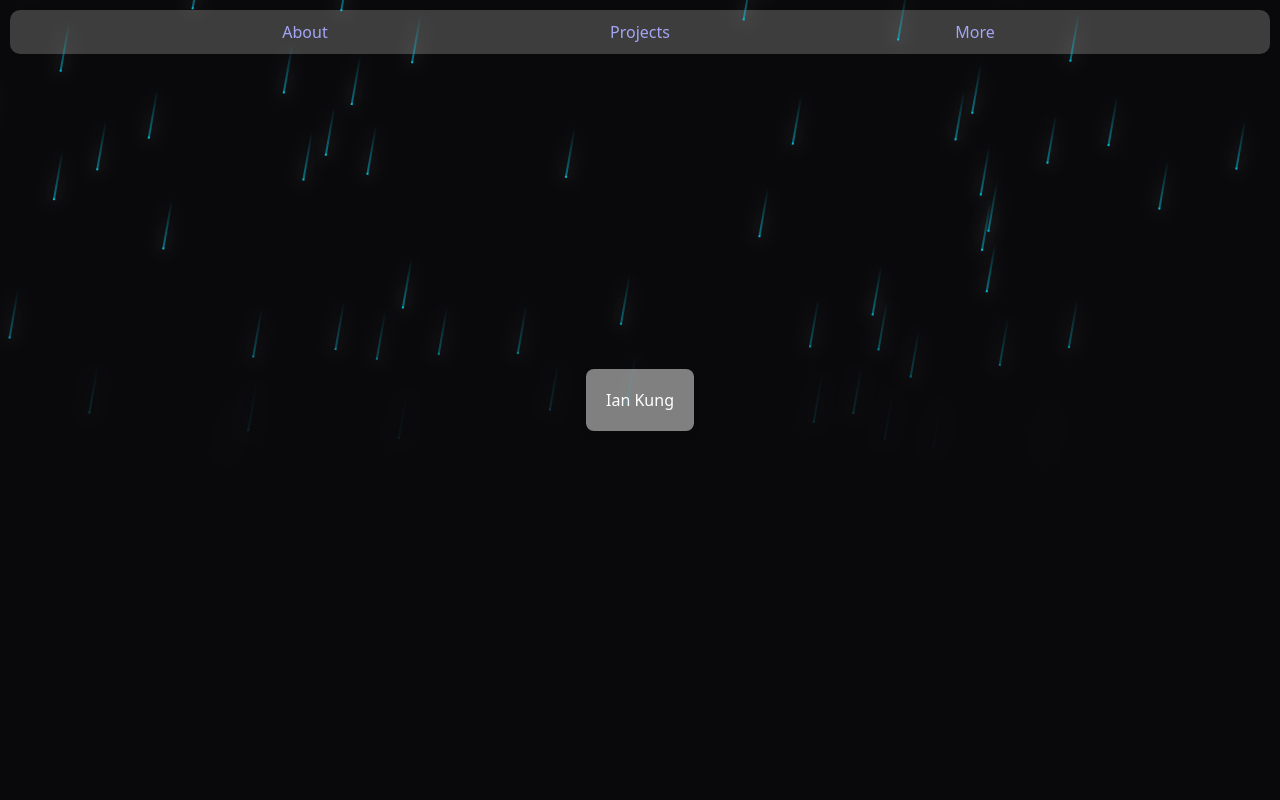
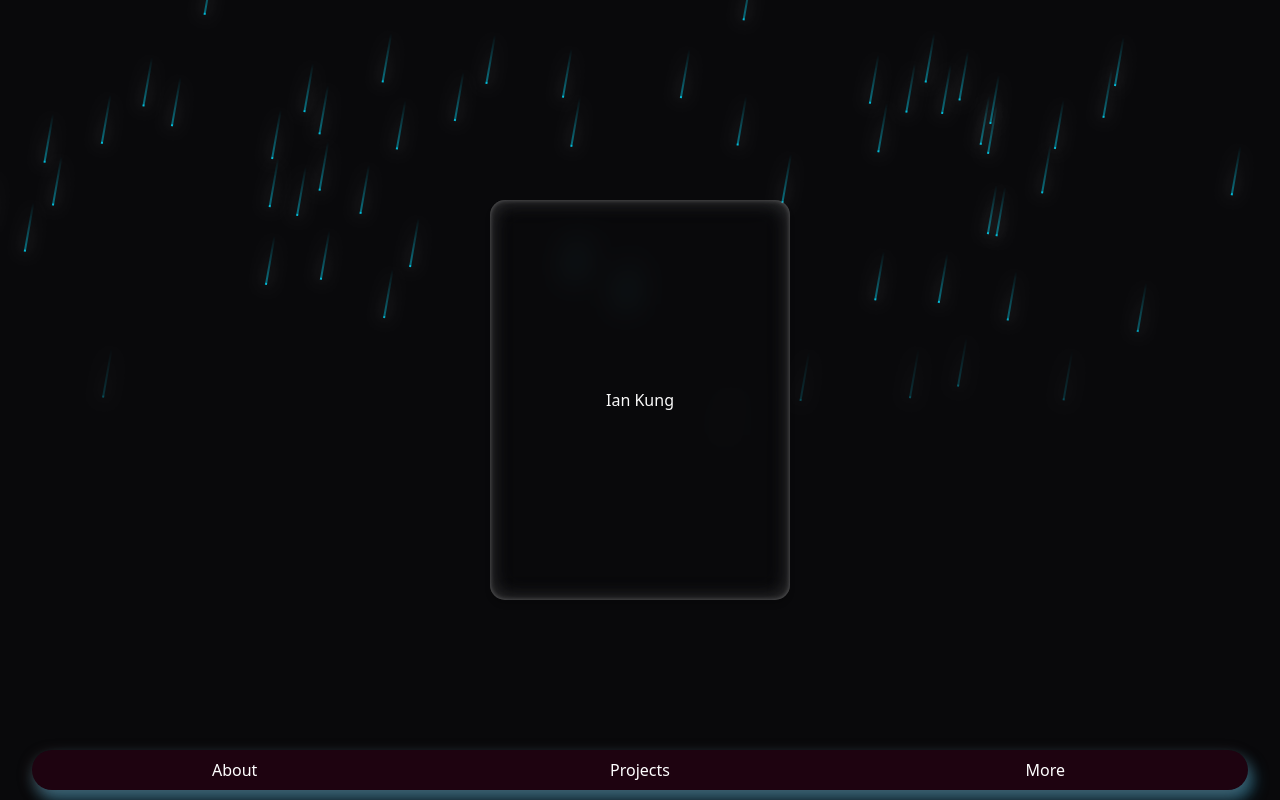
Before and after one commit to IanKingKung/Personal_Website, a React (Vite) app: page /Personal_Website/ in a window 1280 px wide. Built offline with nearby package versions, Linux system fonts and the light colour scheme.

Commit message:
Create Cards and Change Navbar UI Look

```diff
--- /dev/null
+++ b/src/components/components_css/card.css
@@ -0,0 +1,15 @@
+/* From Uiverse.io by MijailVillegas */
+.card {
+width: 300px;
+height: 400px;
+  border-radius: 15px;
+  display: flex;
+  flex-direction: column;
+  align-content: center;
+  justify-content: center;
+  gap: 1rem;
+  backdrop-filter: blur(15px);
+  box-shadow: inset 0 0 20px rgba(255, 255, 255, 0.192),
+    inset 0 0 5px rgba(255, 255, 255, 0.274), 0 5px 5px rgba(0, 0, 0, 0.164);
+  transition: 0.5s;
+}
--- /dev/null
+++ b/src/components/ui/card.tsx
@@ -0,0 +1,11 @@
+import React from "react";
+import '../components_css/card.css'
+function Card() {
+  return (
+    <>
+        <div className="card">Ian Kung</div>
+    </>
+  );
+}
+
+export default Card;
--- a/src/components/ui/meteors.tsx
+++ b/src/components/ui/meteors.tsx
@@ -17,7 +17,7 @@ export const Meteors = ({
   minDelay = 0.2,
   maxDelay = 1.2,
   minDuration = 1,
-  maxDuration = 10,
+  maxDuration = 30,
   angle = 220,
   className,
 }: MeteorsProps) => {
--- a/src/navbar.tsx
+++ b/src/navbar.tsx
@@ -6,10 +6,16 @@ function Navbar() {
 
     return (
         <>
-            <div className='navbar-container'>
-                <Link className= "nav-link" to="/about">About</Link>
-                <Link className= "nav-link" to="/projects">Projects</Link>
-                <Link className= "nav-link" to="/more">More</Link>
+            <div className="button-container">
+                <button className="button">
+                    <Link className= "nav-link" to="/about">About</Link>
+                </button>
+                <button className="button">
+                    <Link className= "nav-link" to="/projects">Projects</Link>
+                </button>
+                <button className="button">
+                    <Link className= "nav-link" to="/more">More</Link>
+                </button>
             </div>
         </>
     )
--- a/src/pages/about.tsx
+++ b/src/pages/about.tsx
@@ -1,13 +1,14 @@
 import '../pages_css/about.css'
 import { Meteors } from "@/components/ui/meteors.tsx";
+import Card from '../components/ui/card.tsx';
 
 function About() {
     return (
         <>
             <div>
                 <Meteors number={60}/>
+                <Card></Card>
             </div>
-            <text className="my-card" style={{color:"white"}}>Ian Kung</text>
         </>
     )
 }
--- a/src/pages_css/navbar.css
+++ b/src/pages_css/navbar.css
@@ -1,21 +1,54 @@
 @import "tailwindcss";
-.navbar-container {
-  position: fixed;
-  top: 10px;
-  left: 10px;
-  right: 10px;
-  margin: 0;        /* remove margin-top */
-  display: grid;
-  grid-template-columns: 1fr auto 1fr;
-  background-color: #3d3d3d;
-  /* width: 100%; */
-  border-color: white;
-  border-radius: 10px;
+
+.nav-link {
+  color: white;      /* text color */
+  font-size: 16px;   /* text size */
+  text-decoration: none;
+  font-weight: 500;
 }
 
-.nav-link {
-    padding: 10px;
-    margin: 0;
-    text-decoration: blink;
-    color: #A4A5F5;
+.nav-link:hover {
+  color: #1695cb;
 }
+
+/* From Uiverse.io by akshat-patel28 */
+.button-container {
+  position: fixed;
+  bottom: 10px;
+  left: 50%;
+  transform: translateX(-50%);
+
+  display: flex;
+  background-color: rgb(30, 3, 16);
+  width: 95%;
+  height: 40px;
+  align-items: center;
+  justify-content: space-around;
+  border-radius: 20px;
+  box-shadow: rgba(132, 113, 113, 0.35) 0px 5px 15px,
+    rgba(54, 174, 217, 0.5) 5px 10px 15px;
+}
+
+
+.button {
+    outline: 0 !important;
+    border: 0 !important;
+    width: 40px;
+    height: 40px;
+    border-radius: 50%;
+    background-color: transparent;
+    display: flex;
+    align-items: center;
+    justify-content: center;
+    color: #fff;
+    transition: all ease-in-out 0.3s;
+    cursor: pointer;
+}
+
+.button:hover {
+  transform: translateY(-3px);
+}
+
+.icon {
+  font-size: 20px;
+}
```
